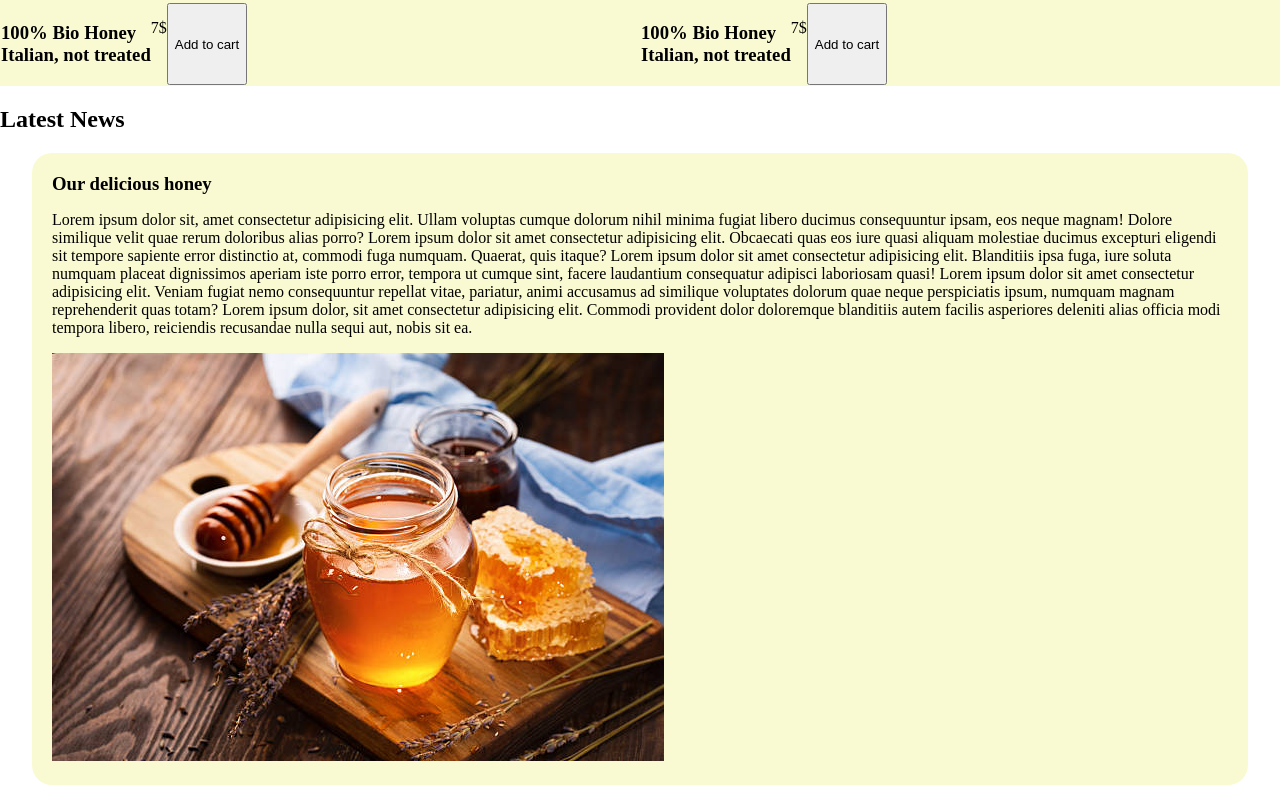
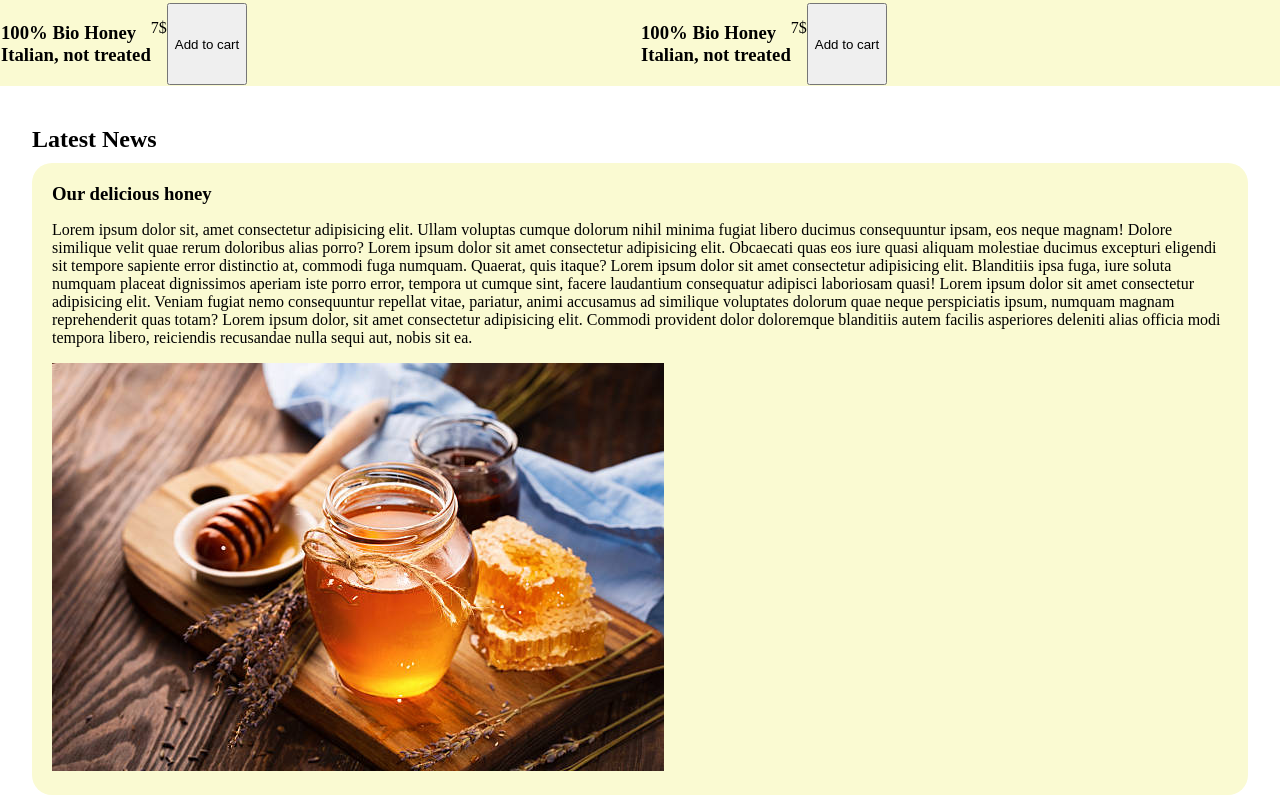
Before and after one commit to Luca-Dipietro/U2-W1-D3, a plain HTML site: page index.html in a window 1280 px wide. Shown: the part 1108-1903 px from the top of the page. Drawn offline with Linux system fonts and the light colour scheme.

Commit message:
other changes

```diff
--- a/assets/style.css
+++ b/assets/style.css
@@ -73,11 +73,8 @@ header ul {
 }
 
 .aside-container {
-  background-color: lightgoldenrodyellow;
   width: 95%;
-  border-radius: 20px;
   margin-inline: auto;
-  padding: 20px;
 }
 
 aside img {
@@ -87,3 +84,15 @@ aside img {
 aside h3 {
   margin: 0;
 }
+
+.aside-box {
+  background-color: lightgoldenrodyellow;
+  border-radius: 20px;
+  padding: 20px;
+}
+
+aside h2 {
+  margin: 0;
+  margin-top: 40px;
+  margin-bottom: 10px;
+}
--- a/index.html
+++ b/index.html
@@ -77,8 +77,9 @@
       </div>
     </main>
     <aside>
+      <div class="aside-container">
         <h2>Latest News</h2>
-      <div class="aside-container">
+        <div class="aside-box">
           <h3>Our delicious honey</h3>
           <p>
             Lorem ipsum dolor sit, amet consectetur adipisicing elit. Ullam
@@ -87,19 +88,21 @@
             rerum doloribus alias porro? Lorem ipsum dolor sit amet consectetur
             adipisicing elit. Obcaecati quas eos iure quasi aliquam molestiae
             ducimus excepturi eligendi sit tempore sapiente error distinctio at,
-          commodi fuga numquam. Quaerat, quis itaque? Lorem ipsum dolor sit amet
-          consectetur adipisicing elit. Blanditiis ipsa fuga, iure soluta
+            commodi fuga numquam. Quaerat, quis itaque? Lorem ipsum dolor sit
+            amet consectetur adipisicing elit. Blanditiis ipsa fuga, iure soluta
             numquam placeat dignissimos aperiam iste porro error, tempora ut
-          cumque sint, facere laudantium consequatur adipisci laboriosam quasi!
-          Lorem ipsum dolor sit amet consectetur adipisicing elit. Veniam fugiat
-          nemo consequuntur repellat vitae, pariatur, animi accusamus ad
-          similique voluptates dolorum quae neque perspiciatis ipsum, numquam
-          magnam reprehenderit quas totam? Lorem ipsum dolor, sit amet
-          consectetur adipisicing elit. Commodi provident dolor doloremque
-          blanditiis autem facilis asperiores deleniti alias officia modi
-          tempora libero, reiciendis recusandae nulla sequi aut, nobis sit ea.
+            cumque sint, facere laudantium consequatur adipisci laboriosam
+            quasi! Lorem ipsum dolor sit amet consectetur adipisicing elit.
+            Veniam fugiat nemo consequuntur repellat vitae, pariatur, animi
+            accusamus ad similique voluptates dolorum quae neque perspiciatis
+            ipsum, numquam magnam reprehenderit quas totam? Lorem ipsum dolor,
+            sit amet consectetur adipisicing elit. Commodi provident dolor
+            doloremque blanditiis autem facilis asperiores deleniti alias
+            officia modi tempora libero, reiciendis recusandae nulla sequi aut,
+            nobis sit ea.
           </p>
           <img src="assets/imgs/honey.jpg" alt="immagine miele" />
+        </div>
       </div>
     </aside>
   </body>
```
Lines whose indentation alone changed are shown as unchanged.
